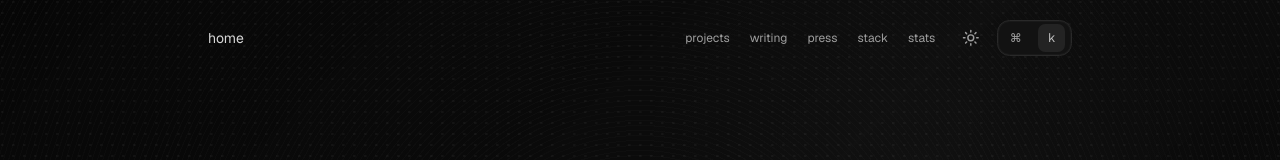
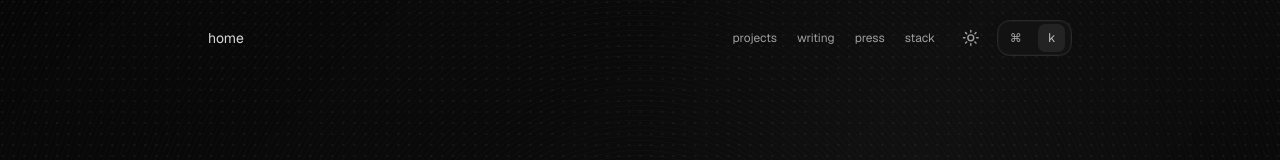
Before and after one commit to pranavkarthik10/personalv8, a Next.js app: page / in a window 1280 px wide. Shown: the top 160 px of the page. Built offline with nearby package versions, Linux system fonts and the light colour scheme.

Commit message:
Hide stats from site navigation

```diff
--- a/src/app/layout.tsx
+++ b/src/app/layout.tsx
@@ -65,9 +65,6 @@ export default function RootLayout({
 							<Link href="/stack" className="nav-link">
 								stack
 							</Link>
-							<Link href="/stats" className="nav-link">
-								stats
-							</Link>
 							<CommandMenu />
 						</nav>
 					</header>
```
